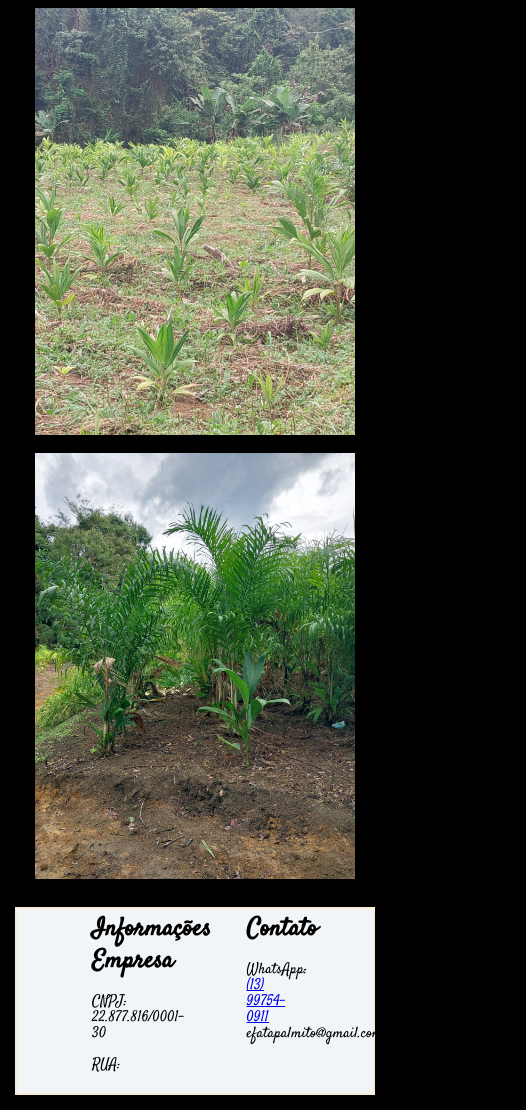
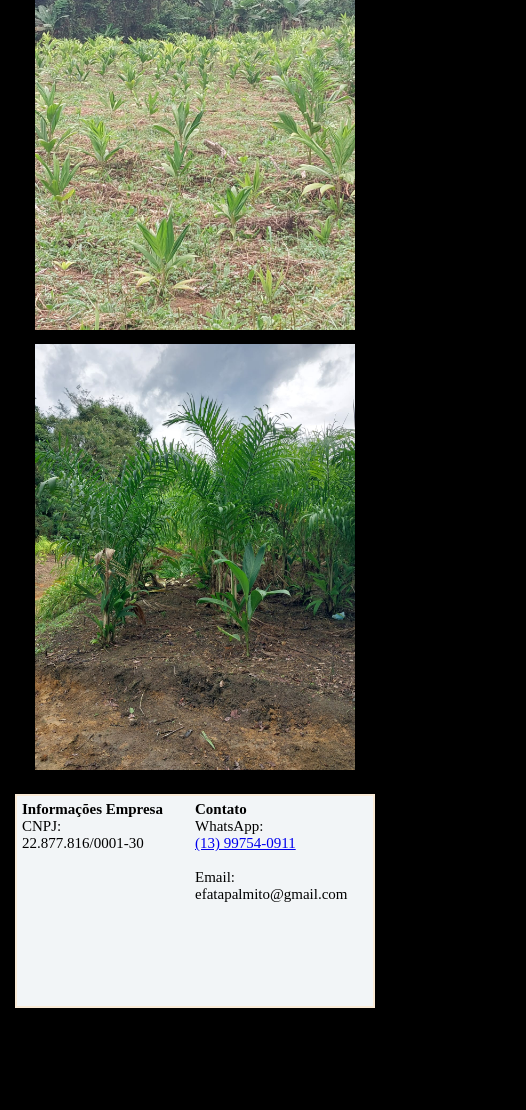
Before and after one commit to BrunoVenanci0/efatapalmitos, a plain HTML site: page index.html in a window 390 px wide. Shown: the part 465-1575 px from the top of the page, 526 px wide, since content can reach past the window. After the commit the page ends 1488 px from the top, so only its background shows below. Drawn offline with Linux system fonts and the light colour scheme.

Commit message:
correção de formatação.

```diff
--- a/index.html
+++ b/index.html
@@ -33,24 +33,25 @@
 
 
     <footer id="footer">
-        <div class="container">
-            <!-- ul 1 -->
-            <ul>
-                <h3>Informações Empresa</h3>
-                <p>CNPJ: 22.877.816/0001-30</p>
-                <p>RUA: </p>
-            </ul>
-            <!--end ul 1 -->
-            <!-- ul 2 -->
-            <ul>
-                <h3>Contato</h3>
-                <p class="contato">
+        <div class="flex-container">
+            <!-- div cnpj -->
+            <div id="info-empresa">
+                <h4>Informações Empresa</h4>
+                <p>CNPJ:</p>
+                <p>22.877.816/0001-30</p>
+            </div>
+            <!--end div cnpj-->
+            <!-- div contato-->
+            <div id="contato">
+                <h4>Contato</h4>
+                <p>
                     WhatsApp:
+                    <br>
                     <a href="https://api.whatsapp.com/send?1=pt_BR&amp;phone=5513997540911" target="_blank" rel="noopener" data-mce-
-                    href="https://api.whatsapp.com/send?1=pt_BR&amp;phone=5513997540911">(13) 99754-0911</a><br> efatapalmito@gmail.com
-                </p>
-            </ul>
-            <!-- end ul 2 -->
+                    href="https://api.whatsapp.com/send?1=pt_BR&amp;phone=5513997540911">(13) 99754-0911</a>
+                <p> <br >Email: efatapalmito@gmail.com</p>
+                </div>
+            <!-- end div contato -->
         </div>
     </footer>
 </body>
--- a/styles/global.css
+++ b/styles/global.css
@@ -27,6 +27,7 @@ header{
    flex-direction: row;
    align-items: center;
    padding: 50px;
+   font-family: "Satisfy", cursive;
 }
 
 #title{
@@ -120,7 +121,7 @@ main article #foto-palmitog{
    margin-bottom: 15px;
 }
 
-#footer div .informacoes-empresa{
+#footer .container ul{
    text-align: left;
 }
 
--- a/styles/media.css
+++ b/styles/media.css
@@ -1,54 +1,70 @@
 @media screen and (max-width: 760px){
-
+    /*header*/
     header{
         flex-direction: row;
         justify-content: space-between;
+        padding: 30px;
     }
 
     header #capa-palmito{
         display: flex;
-        width: 100%;
-        height: 100%;
+        width: 220px;
+        height: 130px;
     }
 
     header #title h1{
-        font-size: 100px;
+        font-size: 55px;
         width: 45%;
     }
 
     header #title h2{
-        font-size: 50px;
+        font-size: 30px;
         width: 45%;
         line-height: 3rem;
     }
-
+    /* end header*/
+    /* main*/
     main{
         flex-direction: column;
     }
+    /* end main*/
 
-    #footer .container{
-        flex-direction: row;
-        padding-left: 70px;
-        padding-right: 70px;
-        justify-content: space-between;
+
+    /*footer*/
+    #footer{
+        background-color: var(--footer-color);
+        border: 2px solid antiquewhite;
+        font-size: 0.6cm;
+        width: 100%;
+        padding: 5px;
+        position: relative;
     }
 
-    #footer .container ul h3{
-        font-size: 25px;
-        line-height: 2rem;
+    #footer .flex-container{
+        display: flex;
+        flex-direction: row;
+        width: 315px;
+        height: 200px;
+        font-size: 15px;
 
     }
 
-    #footer .container ul p{
-        font-size: 15px;
-        line-height: 1rem;
+    #footer .flex-container #info-empresa{
+        position: absolute;
+        right: 1;
+        width: 50%;
+        height: 90%;
 
     }
 
+    #footer .flex-container #contato{
+        position: absolute;
+        right: 0;
+        width: 50%;
+        height: 90%;
 
-
-
-
+    }
+    /* end footer*/
 
 
 }
--- a/styles/reset.css
+++ b/styles/reset.css
@@ -2,5 +2,4 @@
     margin: 0;
     padding: 0;
     box-sizing: border-box;
-    font-family: "Satisfy", cursive;
 }
```
